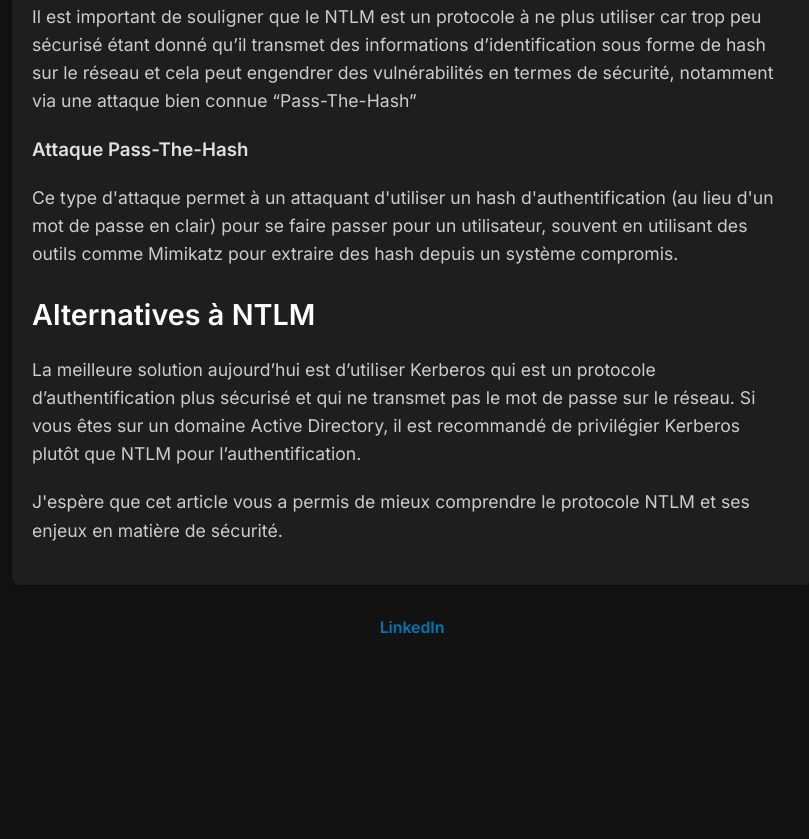
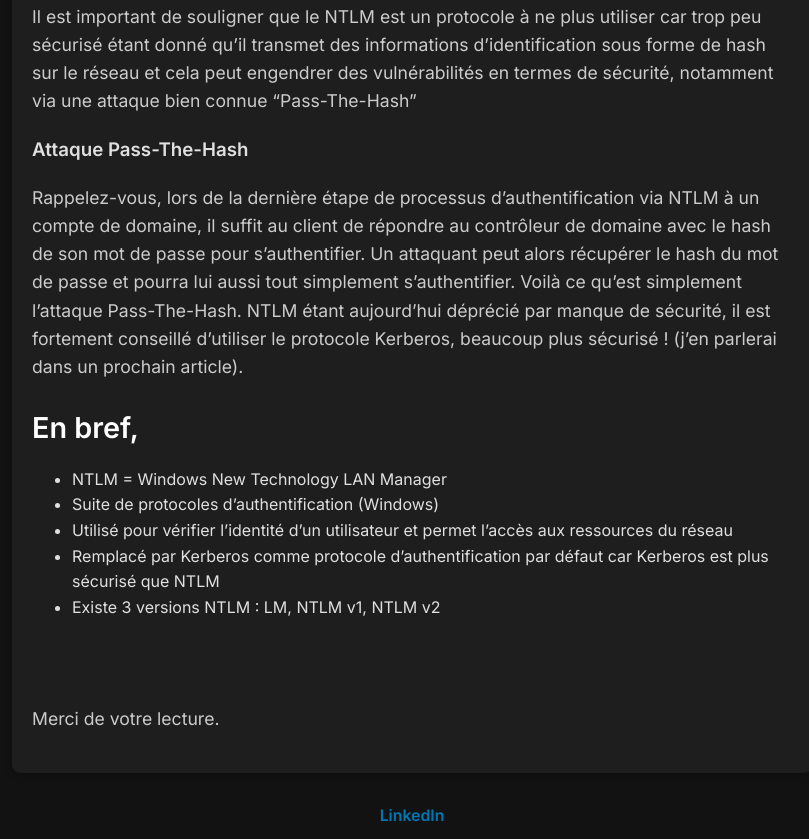
Before and after one commit to brisko237/brisko237.github.io, a plain HTML site: page articles/ntlm-what-is-it.html in a window 1280 px wide. Shown: the part 1570-2409 px from the top of the page, without its empty margins (228-1037 px from the left). Before the commit the page ends 2220 px from the top, so only its background shows below. Drawn offline with Linux system fonts and the light colour scheme.

Commit message:
NTLM modify article

```diff
--- a/articles/ntlm-what-is-it.html
+++ b/articles/ntlm-what-is-it.html
@@ -202,14 +202,23 @@
             </p>
             <h3>Attaque Pass-The-Hash</h3>
             <p>
-                Ce type d'attaque permet à un attaquant d'utiliser un hash d'authentification (au lieu d'un mot de passe en clair) pour se faire passer pour un utilisateur, souvent en utilisant des outils comme Mimikatz pour extraire des hash depuis un système compromis.
+                Rappelez-vous, lors de la dernière étape de processus d’authentification via NTLM à un compte de domaine, il suffit au client de répondre au contrôleur de domaine avec le hash de son mot de passe pour s’authentifier.
+                Un attaquant peut alors récupérer le hash du mot de passe et pourra lui aussi tout simplement s’authentifier.
+                Voilà ce qu’est simplement l’attaque Pass-The-Hash.
+                NTLM étant aujourd’hui déprécié par manque de sécurité, il est fortement conseillé d’utiliser le protocole Kerberos, beaucoup plus sécurisé !
+                (j’en parlerai dans un prochain article).
             </p>
-            <h2>Alternatives à NTLM</h2>
+            <h2>En bref,</h2>
+            <ul>
+                <li>NTLM = Windows New Technology LAN Manager</li>
+                <li>Suite de protocoles d’authentification (Windows)</li>
+                <li>Utilisé pour vérifier l’identité d’un utilisateur et permet l’accès aux ressources du réseau</li>
+                <li>Remplacé par Kerberos comme protocole d’authentification par défaut car Kerberos est plus sécurisé que NTLM</li>
+                <li>Existe 3 versions NTLM : LM, NTLM v1, NTLM v2</li>
+            </ul>
+            <br><br>
             <p>
-                La meilleure solution aujourd’hui est d’utiliser Kerberos qui est un protocole d’authentification plus sécurisé et qui ne transmet pas le mot de passe sur le réseau. Si vous êtes sur un domaine Active Directory, il est recommandé de privilégier Kerberos plutôt que NTLM pour l’authentification.
-            </p>
-            <p>
-                J'espère que cet article vous a permis de mieux comprendre le protocole NTLM et ses enjeux en matière de sécurité.
+                Merci de votre lecture.
             </p>
         </section>
     </main>
```
